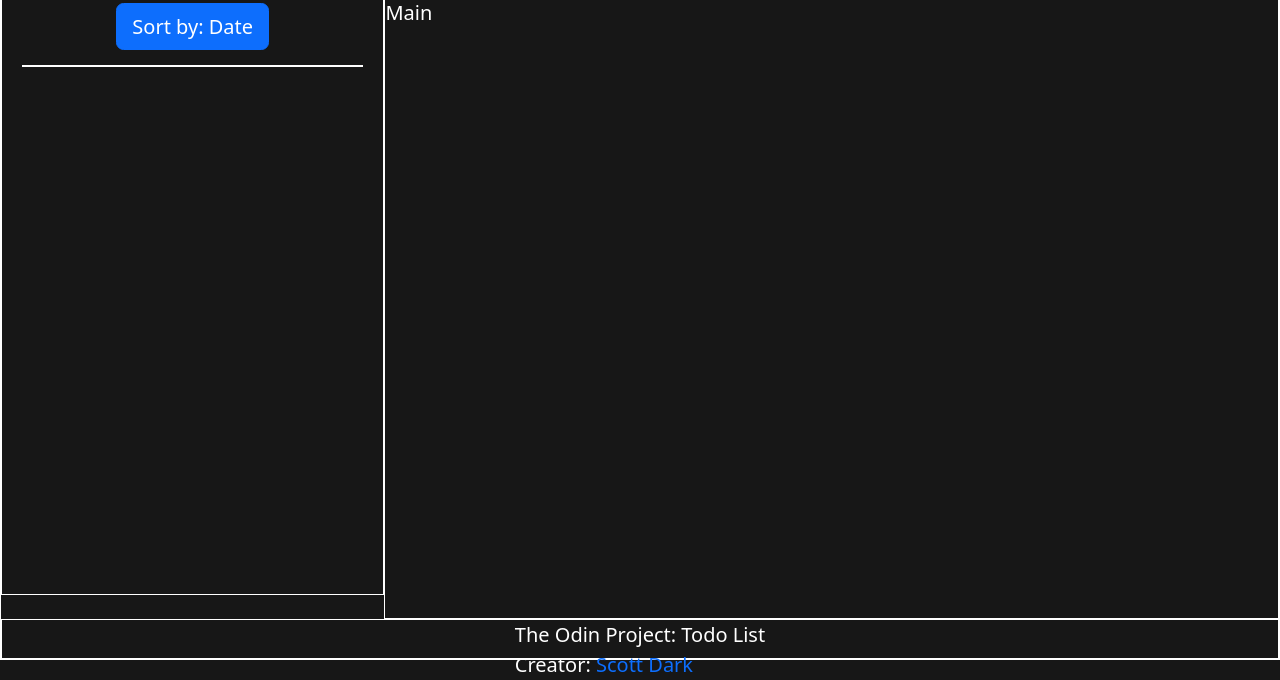
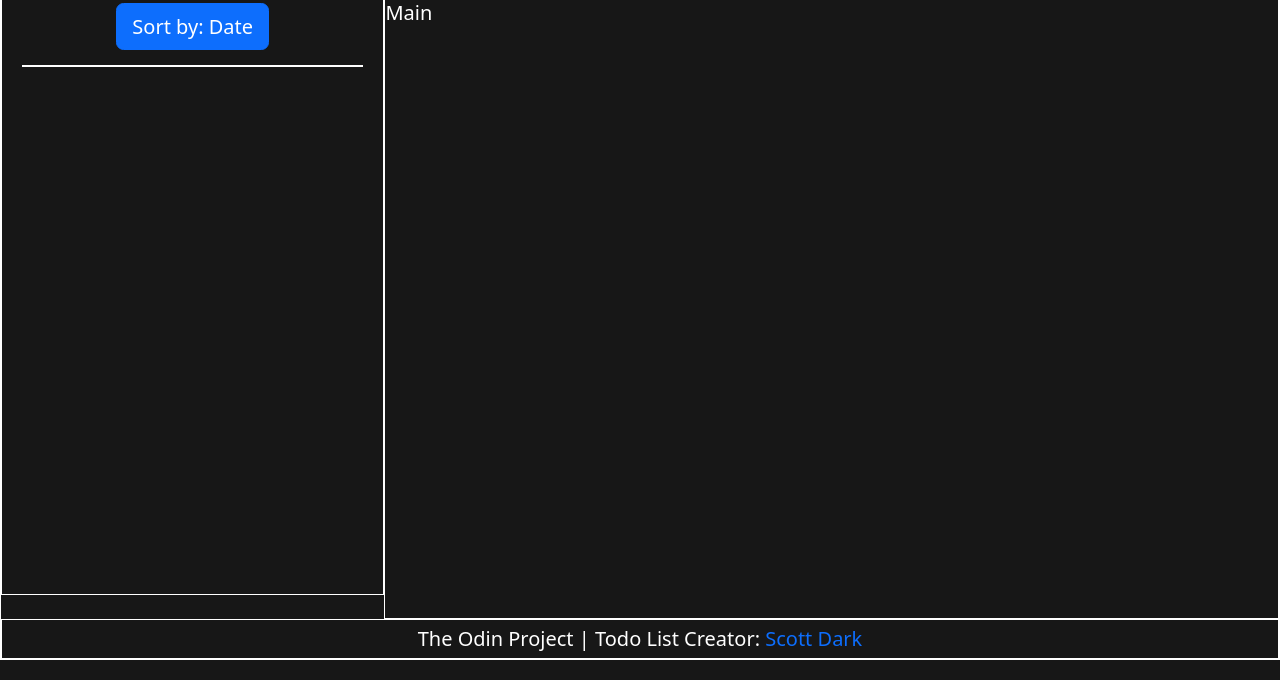
Before and after one commit to ScottDark/top-todo-list, a website built with webpack: page src/index.html in a window 1280 px wide. Shown: the part 140-820 px from the top of the page. Built offline with nearby package versions, Linux system fonts and the light colour scheme.

Commit message:
Fixed alignment on footer paragraph

```diff
--- a/src/index.html
+++ b/src/index.html
@@ -13,8 +13,7 @@
       <div id="main">Main</div>
       <div id="footer">
         <p>
-          The Odin Project: Todo List <br />
-          Creator:
+          The Odin Project | Todo List Creator:
           <a
             class="github-link"
             href="https://github.com/ScottDark/top-todo-list"
```
